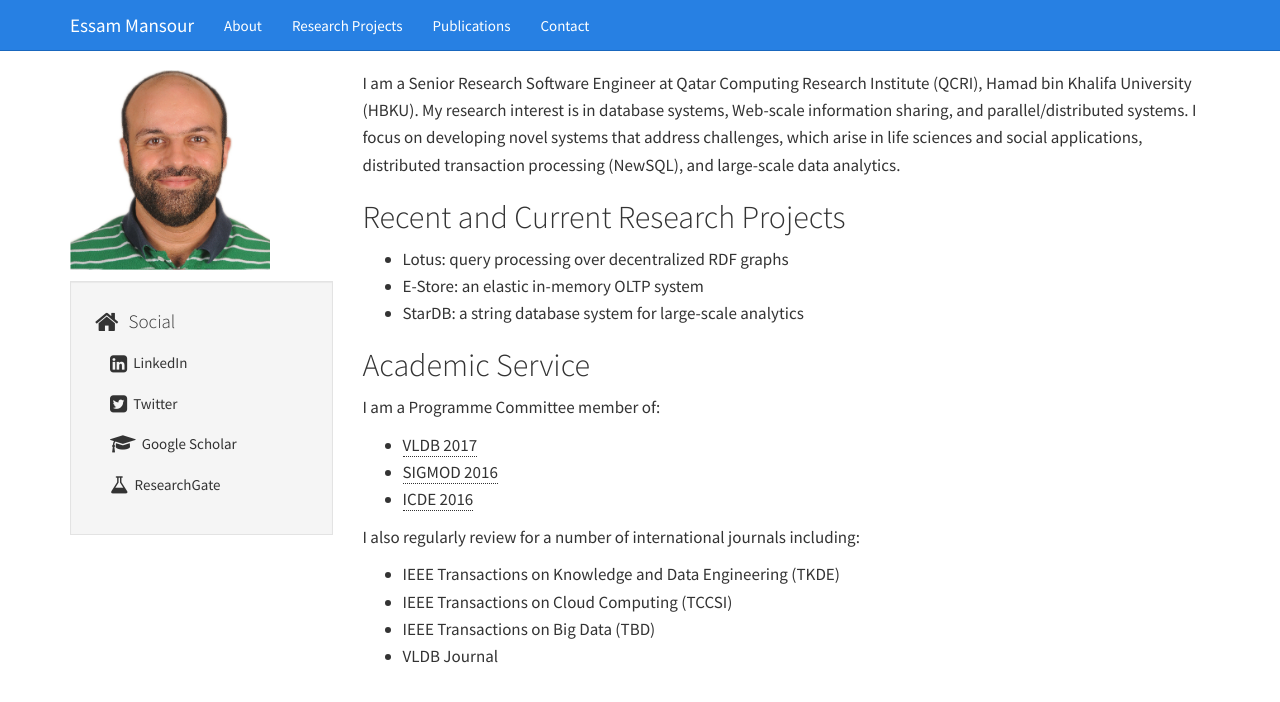
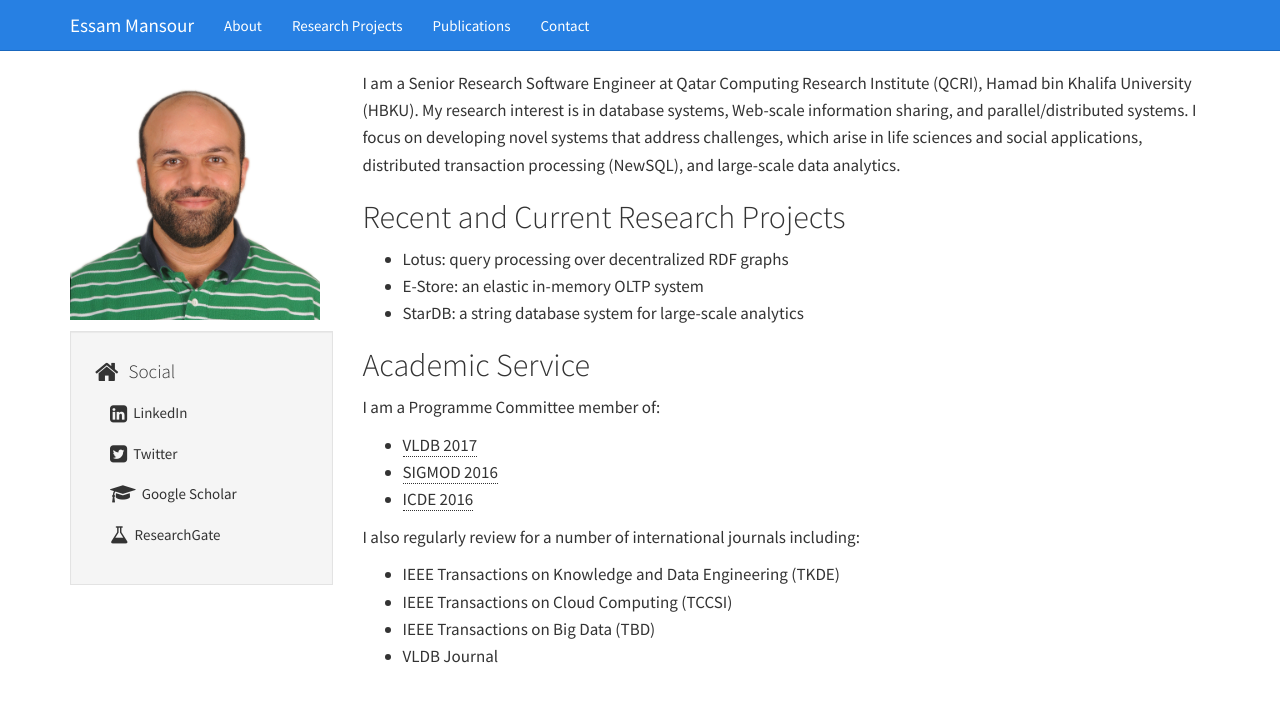
Before and after one commit to mansoure/mansoure.github.io, a Jekyll site: the page built from index.md, in a window 1280 px wide. Shown: the top 702 px of the page. Built offline with Jekyll 4.4.1, drawn with Linux system fonts in a browser that asks for light colours.

Commit message:
Update default.html

```diff
--- a/_layouts/default.html
+++ b/_layouts/default.html
@@ -56,7 +56,7 @@
 
 		<div class="col-sm-3" id="sidebar">
             <aside>
-				<img style="float: center;" alt="thumbnail of Essam" src="https://mansoure.github.io/images/essam.jpg" height="200px" width="200px"  />
+				<img style="float: center;" alt="thumbnail of Essam" src="https://mansoure.github.io/images/essamOrg.jpg" height="250px" width="250px"  />
 				<p> </p>
 				<section class="well well-sm">
 					<ul class="list-group list-group-flush">
```
